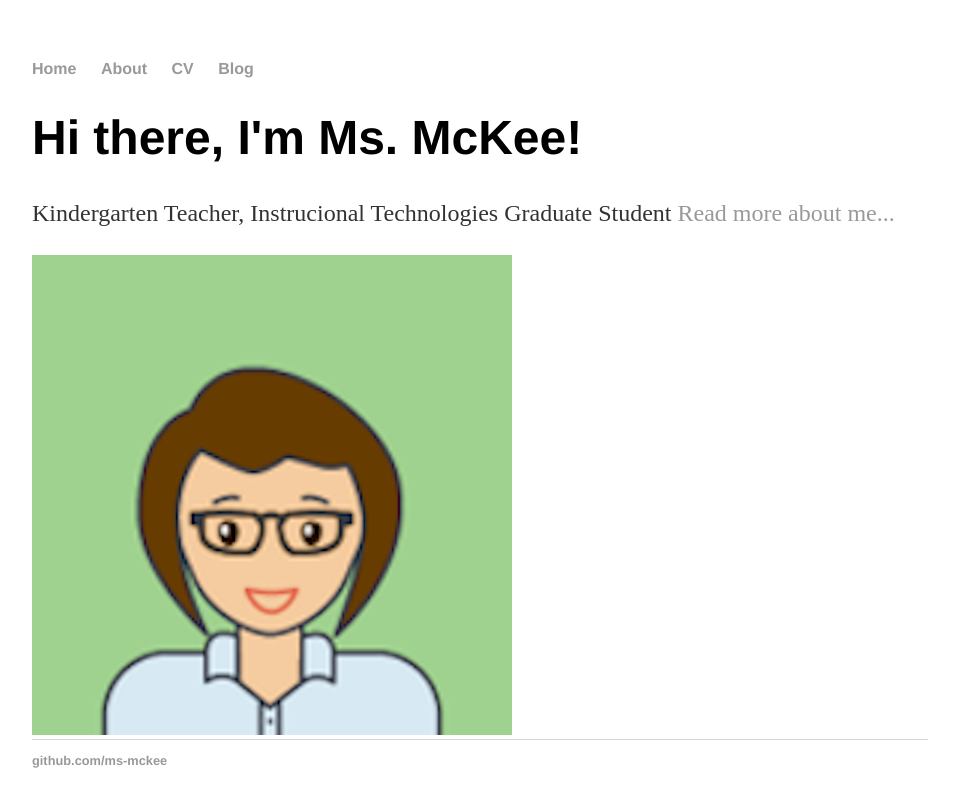
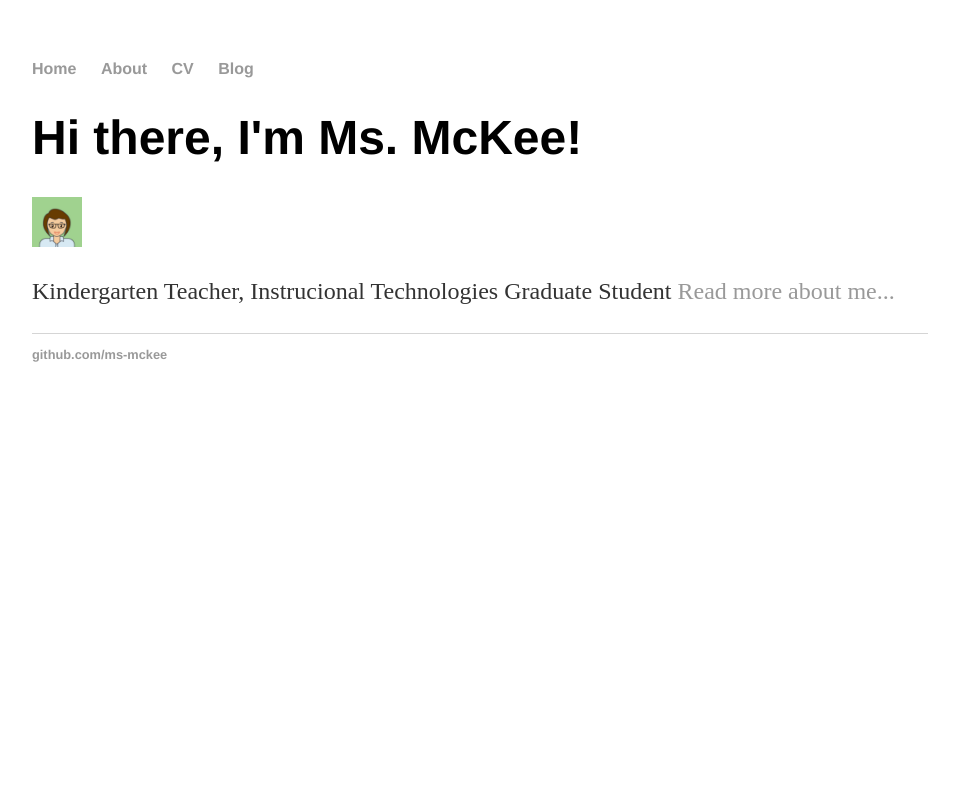
Before and after one commit to ms-mckee/ms-mckee.github.io, a Jekyll site: the page built from index.html, in a window 1280 px wide. Shown: the top 807 px of the page, without its empty margins (160-1119 px from the left). Built offline with Jekyll 4.4.1, drawn with Linux system fonts in a browser that asks for light colours.

Commit message:
Update index.html

```diff
--- a/index.html
+++ b/index.html
@@ -4,7 +4,7 @@ title: Ms. McKee's webpage
 ---
 
 <div class="blurb">
-	<h1>Hi there, I'm Ms. McKee!</h1>
+	<h1>Hi there, I'm Ms. McKee!</h1><img src="{{site.url}}/assets/avatar.png", height=50, width=50>
 	<p>Kindergarten Teacher, Instrucional Technologies Graduate Student <a href="/about">Read more about me...</a></p>
-	<img src="{{site.url}}/assets/avatar.png">
+
 </div><!-- /.blurb -->
```
